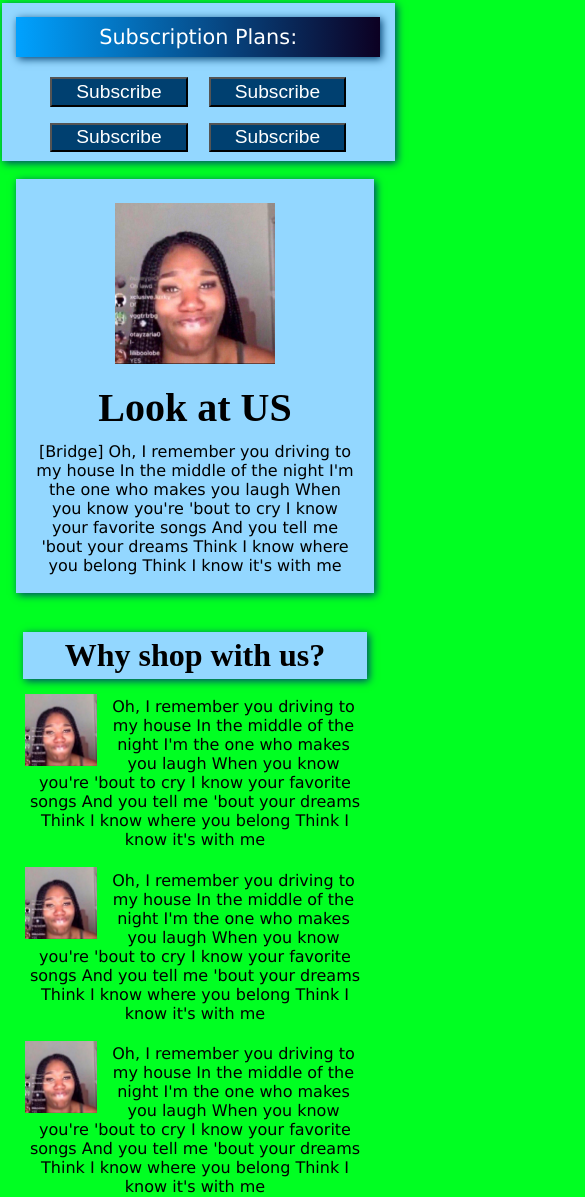
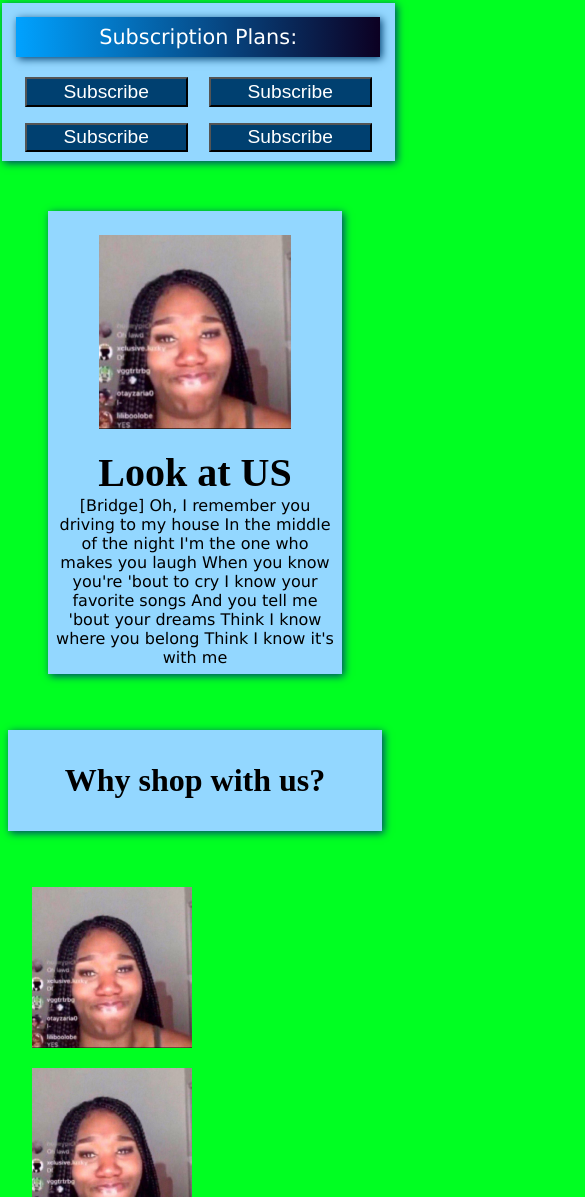
Before and after one commit to hullohi/corpo-grocerio, a plain HTML site: page index.html in a window 390 px wide. Shown: the part 803-2000 px from the top of the page, 585 px wide, since content can reach past the window. Drawn offline with nearby package versions, Linux system fonts and the light colour scheme.

Commit message:
assignment

```diff
--- a/css/corpo.css
+++ b/css/corpo.css
@@ -11,6 +11,7 @@ h1{
 }
 h2{
   font-size: 4vw;
+  text-align: center;
 }
 h3{
   margin: 2%;
@@ -26,6 +27,7 @@ p{
   font-family: Verdana, Geneva, Tahoma, sans-serif;
 }
 button{
+  margin: 3rem;
   background-color: #004070;
   padding: 1vw;
   padding-inline: 3.5vw;
@@ -85,8 +87,7 @@ nav{
 }
 
 /* dropdown */
-.dropbutton {
-
+/* .dropbutton {
   padding: .8vw;
   font-size: 16px;
   border: none;
@@ -116,7 +117,7 @@ nav{
   display: flex;
   padding-left: 80%;
   max-width: 100%;
-}
+} */
 
 /* subscribe banner */
 .subscribe{
@@ -142,15 +143,15 @@ nav{
 .subscribe > button{
   background-color: #004070;
   padding: 1vw;
-  padding-inline: 3.5vw;
+  padding-inline: 2.5vw;
   font-size: 1.5vw;
-  margin-left: 3.5%;
+  margin-left: 3rem;
 }
-.subbuttons:hover{
+.subscribe > button:hover{
   background-image: linear-gradient(to right, #00a2ff, rgb(12, 0, 34));
 }
 
-/* segment section */
+/* info segment section */
 .info{
   display:inline-block;
   margin-top: 2%;
@@ -162,40 +163,18 @@ nav{
 }
 .info > .image1{
   float: left;
-  width: 20%;
+  width: 25%;
   margin-right: 2%;
 }
-.info > .segment1{
-  font-size: 3vw;
-}
 
-.info > .paragraph1{
-  font-size: 2vw;
-  margin-top: 2%;
-}
-
-/* Why shop online section */
+/* Why shop with us section */
 .last{
   display: inline-block;
 }
-.shop{
-  display: inline-block;
-  align-items: center;
-}
-.image2{
-/* display: flex; */
+
+.last > .image2{
  width: 20%;
  margin: 2%;
- margin-left: 2.5%;
- float: left;
-
- /* display: inline-block; */
-}
-p{
-  text-align: center;
-  padding: 3%;
-  /* max-width: 75%; */
-  float: 20%
 }
 footer{
   margin: 5%;
@@ -206,9 +185,25 @@ footer{
 body{
   background-color:  #00aeff;
 }
+nav{
+  padding: .5rem;
+}
 #video1{
     /* width: 100rem; */
     left:25%
+}
+p{
+  font-size: 1rem;
+}
+h1{
+  font-size: 3rem;
+
+}
+h2{
+  font-size: 2.5rem;
+}
+button{
+  margin:2rem;
 }
 .subscribe {
   margin-top: .5rem;
@@ -221,41 +216,22 @@ footer{
   margin: 1rem;
   margin-left: 1.4rem;
 }
-.videos{
-  /* position: relative; */
-  width: 1rem;
-  /* height: auto; */
-  z-index: -1;
-}
-nav{
-  padding: .5rem;
-}
 .info{
-  margin-top: .5rem;
-  margin: 1rem;
+  margin: 3rem;
   padding: 2%;
 }
 .info > .image1{
   width: 10rem;
   margin-right: 1rem;
 }
-.last{
-  padding: auto;
-  margin: 1rem;
-}
-p{
-  font-size: 1rem;
-}
-h1{
-  font-size: 2.5rem;
-}
-h2{
-  font-size: 2.5rem;
-}
 h3{
   font-size: 2rem;
+  margin-bottom: 3rem;
+  padding: 2rem;
 }
 }
+
+
 @media screen and (max-width: 768px){
 .corpologo{
   width: 8rem;
@@ -265,10 +241,11 @@ h1{
 }
 button{
   font-size: 2.3rem;
+  margin:2rem;
 }
 #video1{
     /* width: 100rem; */
-    left:75%
+    margin-right:75%
 }
 body{
   background-color:  #f2ff00;
@@ -284,24 +261,32 @@ body{
   margin: .8rem;
   /* padding: rem; */
 }
-.subscribe > .subbuttons {
-margin-top: .05rem;
+.subscribe > button{
+  margin-top: .5rem;
   margin-left: 1rem;
-margin: .3rem;
-
+  padding-inline: 2.3rem;
+  margin: 1rem;
 }
 .image1{
   width: 20rem;
   margin: 1rem;
 }
-.last{
-  align-items: center;
+.last > h3 {
+  padding: 2rem;
+  text-align: center;
 }
-/* .image2{
-  width: 15rem;
-  margin: 1rem;
-} */
+.last > .image2{
+  width: 20rem;
+  margin-left: 2rem;
+}
+}
+
+
 @media screen and (max-width: 600px){
+nav{
+  text-align: center;
+}
+
 h1{
   font-size: 3rem;
 }
@@ -311,13 +296,33 @@ button{
 body{
   background-color:  #ffc4c4;
   }
+.info > p{
+  text-align: center;
 }
+.info > .image1{
+  width: 12rem;
+}
+.subscribe > button{
+  font-size: 1.3rem;
+  margin-inline:3rem ;
+}
+.last > .image2{
+  width: 14rem;
+  margin-left: 2rem;
+}
+.last > h3{
+  text-align: center;
+  bottom:20px;
+}
+}
+
 @media screen and (max-width: 480px){
-
   body{
   background-color:  #00ff22;
  }
-
+button{
+  margin:2rem;
+}
 .info{
     align-items: center;
     text-align: center;
@@ -327,24 +332,28 @@ button{
 }
 .last{
   /* design: block; */
-  text-align: center;
+  /* text-align: center; */
   align-items: center;
 }
-.subscribe > .subbuttons{
+.subscribe > button{
   font-size: 1.2rem;
   margin:.5rem
 }
-/* .image2{
+.last > .image2{
   text-align: center;
-  width: 10rem;
-} */
+  width:10rem;
+  margin-left: 2rem;
+}
+}
+
+
+
 @media screen and (max-width: 320px){
 .video{
   left:80%
 }
 h1{
-    font-size: 2rem;
-    /* top: 90rem; */
+    font-size: 3rem;
   }
 h3{
     margin: 0;
@@ -354,39 +363,17 @@ button{
 button{
     margin: 2rem;
     font-size: 1rem;
+    padding: 1rem;
 }
 .subscribe > .subbuttons{
-  font-size: 1rem;
-  margin:.5rem
+  font-size: .9rem;
+  margin:.3rem
 }
   body{
   background-color:  #ffffff;
   }
-  .dropdownstuff a:link{
-    font-size: 13px;
-    }
-  .dropdownstuff a:hover {
-    background-color: #ddf2ff;
-   }
-  .info{
-    align-items: center;
-    text-align: center;
-  }
-.info > .image1{
-  float: none;
-}
-.last{
-  margin:0;
- text-align: left;
-  align-items: center;
-  position: relative;
-}
-.image2{
-
-  display: block;
-  width:15rem;
-
+.last > .image2{
+  width:12rem;
+  margin-left: 3.5rem;
 }
 }
-}
-}
--- a/index.html
+++ b/index.html
@@ -20,19 +20,20 @@
   <a href ="#logo"><img class="corpologo"src="images/Group 6.png" alt="Corpo Grocerio Logo"></a>
 
   <!-- dropdown next to logo -->
-  <div class="dropdown">
+  <!-- will add once fixed -->
+  <!-- <div class="dropdown"> -->
 
     <!-- creates button  -->
-    <button class="dropbutton"><img src="images\a.png"></button>
+    <!-- <button class="dropbutton"><img src="images\a.png"></button> -->
 
       <!-- contains dropdown contents -->
-      <div class="dropdownstuff">
+      <!-- <div class="dropdownstuff"> -->
 
         <!-- clickable links -->
-        <a href="#logo">Meet our Standards</a>
+        <!-- <a href="#logo">Meet our Standards</a>
         <a href="#logo">Look at US</a>
         <a href="#logo">Help us help YOU</a>
-   </div>
+   </div> -->
 </nav>
 
 <!-- id=logo - how clickable logo snaps to top of page -->
@@ -74,8 +75,7 @@
   <h2>Look at US</h2>
 
   <p>
-
-       [Bridge]
+        [Bridge]
         Oh, I remember you driving to my house
         In the middle of the night
         I'm the one who makes you laugh
@@ -84,7 +84,6 @@
         And you tell me 'bout your dreams
         Think I know where you belong
         Think I know it's with me
-
      </p>
 </div>
 
@@ -92,56 +91,10 @@
 <div class="last">
 
 <h3>Why shop with us?</h2>
-
-
   <img class="image2" src="images/IMG_8632.png" alt="image for website">
-    <p>
-       Oh, I remember you driving to my house
-        In the middle of the night
-        I'm the one who makes you laugh
-        When you know you're 'bout to cry
-        I know your favorite songs
-        And you tell me 'bout your dreams
-        Think I know where you belong
-        Think I know it's with me
-  </p>
   <img class="image2" src="images/IMG_8632.png" alt="image for website">
-   <p>
-       Oh, I remember you driving to my house
-        In the middle of the night
-        I'm the one who makes you laugh
-        When you know you're 'bout to cry
-        I know your favorite songs
-        And you tell me 'bout your dreams
-        Think I know where you belong
-        Think I know it's with me
-  </p>
   <img class="image2" src="images/IMG_8632.png" alt="image for website">
-  <p>
-       Oh, I remember you driving to my house
-        In the middle of the night
-        I'm the one who makes you laugh
-        When you know you're 'bout to cry
-        I know your favorite songs
-        And you tell me 'bout your dreams
-        Think I know where you belong
-        Think I know it's with me
-  </p>
   <img class="image2" src="images/IMG_8632.png" alt="image for website">
-  <p>
-       Oh, I remember you driving to my house
-        In the middle of the night
-        I'm the one who makes you laugh
-        When you know you're 'bout to cry
-        I know your favorite songs
-        And you tell me 'bout your dreams
-        Think I know where you belong
-        Think I know it's with me
-  </p>
-
-
-
-
 </div>
 
 <footer>
```
Also changed, not shown: corpo.js (+10 -0 lines). Lines whose indentation alone changed are shown as unchanged.
